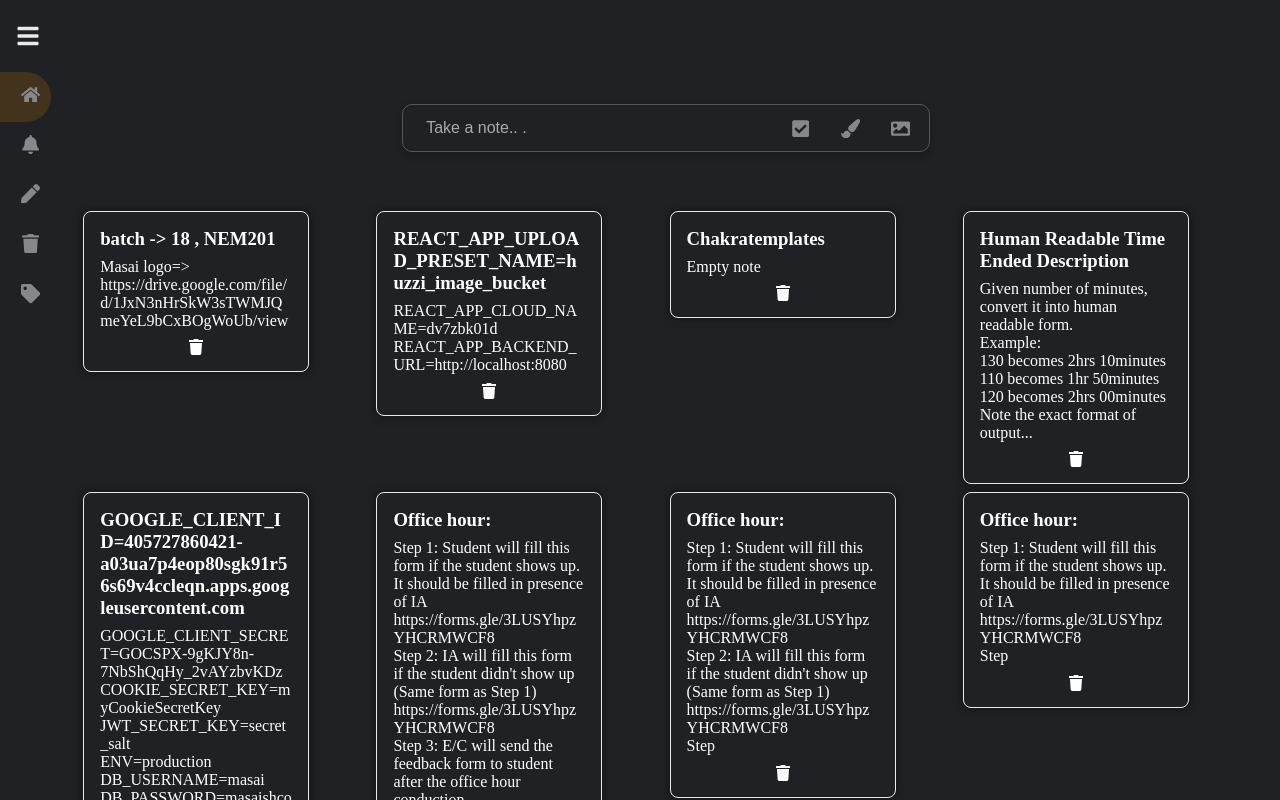
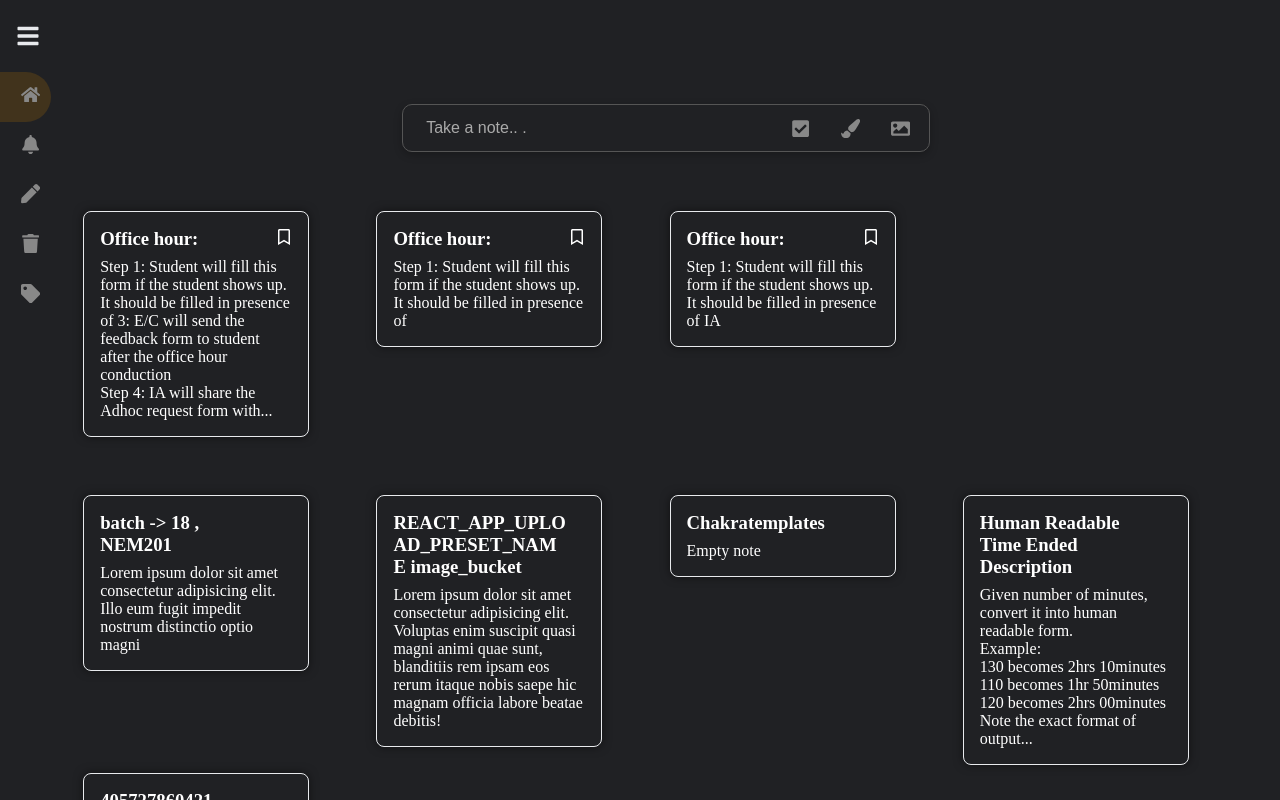
Before and after one commit to IntriguedSayan/Google-Keep-Clone, a React (Vite) app in the folder project/: page / in a window 1280 px wide. Shown: the top 800 px of the page. Built offline with nearby package versions, Linux system fonts and the light colour scheme.

Commit message:
feat:CSS fixes & Add pin functionality added

```diff
--- a/project/src/components/NoteContainer.tsx
+++ b/project/src/components/NoteContainer.tsx
@@ -9,50 +9,58 @@ export const notes = [
   {
     id: 1,
     title: "batch -> 18 , NEM201",
+    isPinned: false,
     content:
-      "Masai logo=>\nhttps://drive.google.com/file/d/1JxN3nHrSkW3sTWMJQmeYeL9bCxBOgWoUb/view",
+      "Lorem ipsum dolor sit amet consectetur adipisicing elit. Illo eum fugit impedit nostrum distinctio optio magni",
   },
   {
     id: 2,
-    title: "REACT_APP_UPLOAD_PRESET_NAME=huzzi_image_bucket",
+    title: "REACT_APP_UPLOAD_PRESET_NAME image_bucket",
+    isPinned: false,
     content:
-      "REACT_APP_CLOUD_NAME=dv7zbk01d\nREACT_APP_BACKEND_URL=http://localhost:8080",
+      'Lorem ipsum dolor sit amet consectetur adipisicing elit. Voluptas enim suscipit quasi magni animi quae sunt, blanditiis rem ipsam eos rerum itaque nobis saepe hic magnam officia labore beatae debitis!',
   },
   {
     id: 3,
     title: "Chakratemplates",
+    isPinned: false,
     content: "Empty note",
   },
   {
     id: 4,
     title: "Human Readable Time Ended Description",
+    isPinned: false,
     content:
       "Given number of minutes, convert it into human readable form.\nExample:\n130 becomes 2hrs 10minutes\n110 becomes 1hr 50minutes\n120 becomes 2hrs 00minutes\nNote the exact format of output...",
   },
   {
     id: 5,
     title:
-      "GOOGLE_CLIENT_ID=405727860421-a03ua7p4eop80sgk91r56s69v4ccleqn.apps.googleusercontent.com",
+      "405727860421-a03ua7p4eop80sgk91r56s69v4ccleqn.apps.googleusercontent.com",
+    isPinned: false,
     content:
-      "GOOGLE_CLIENT_SECRET=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\nCOOKIE_SECRET_KEY=myCookieSecretKey\nJWT_SECRET_KEY=secret_salt\nENV=production\nDB_USERNAME=masai\nDB_PASSWORD=masaishcool\nPORT=8080",
+      'Lorem ipsum nihil dolorem fugiat autem odit. Corporis molestiae quia voluptatum minus, et dolores qui labore cumque reprehenderit numquam!',
   },
   {
     id: 6,
     title: "Office hour:",
+    isPinned: true,
     content:
-      "Step 1: Student will fill this form if the student shows up. It should be filled in presence of IA\nhttps://forms.gle/3LUSYhpzYHCRMWCF8\nStep 2: IA will fill this form if the student didn't show up (Same form as Step 1)\nhttps://forms.gle/3LUSYhpzYHCRMWCF8\nStep 3: E/C will send the feedback form to student after the office hour conduction\nStep 4: IA will share the Adhoc request form with...",
+      "Step 1: Student will fill this form if the student shows up. It should be filled in presence of 3: E/C will send the feedback form to student after the office hour conduction\nStep 4: IA will share the Adhoc request form with...",
   },
   {
     id: 7,
     title: "Office hour:",
+    isPinned: true,
     content:
-      "Step 1: Student will fill this form if the student shows up. It should be filled in presence of IA\nhttps://forms.gle/3LUSYhpzYHCRMWCF8\nStep 2: IA will fill this form if the student didn't show up (Same form as Step 1)\nhttps://forms.gle/3LUSYhpzYHCRMWCF8\nStep ",
+      "Step 1: Student will fill this form if the student shows up. It should be filled in presence of",
   },
   {
     id: 8,
     title: "Office hour:",
+    isPinned: true,
     content:
-      "Step 1: Student will fill this form if the student shows up. It should be filled in presence of IA\nhttps://forms.gle/3LUSYhpzYHCRMWCF8\nStep ",
+      "Step 1: Student will fill this form if the student shows up. It should be filled in presence of IA",
   },
 ];
 
@@ -64,17 +72,39 @@ const NoteContainer: React.FC = () => {
     dispatch(getNotes());
   }, []);
 
+
   return (
+    <>
+      <div className="pinned">
+        {
+          notesFromRedux?.filter((note)=>(
+              note.isPinned === true
+          )).map((note)=>(
+              <SingleNote
+                key={note.id}
+                id={note.id}
+                title={note.title ? note.title : ""}
+                content={note.content}
+                isPinned={note.isPinned}
+              />
+          ))
+        }
+      </div>
+
       <div className="notes_container">
-      {notesFromRedux?.map((elem) => (
+        {notesFromRedux?.filter((note)=>(
+            note.isPinned === false
+        )).map((elem) => (
           <SingleNote
             key={elem.id}
             id={elem.id}
             title={elem.title ? elem.title : ""}
             content={elem.content}
+            isPinned={elem.isPinned}
           />
         ))}
       </div>
+    </>
   );
 };
 
--- a/project/src/components/NotesContainer.css
+++ b/project/src/components/NotesContainer.css
@@ -5,3 +5,11 @@
   gap:0.5rem;
   margin-top: 5%;
 }
+
+.pinned{
+  width: 100%;
+  display: grid;
+  grid-template-columns: repeat(4,1fr);
+  gap:0.5rem;
+  margin-top: 5%;
+}
--- a/project/src/components/SingleNote.css
+++ b/project/src/components/SingleNote.css
@@ -10,17 +10,28 @@
   overflow: hidden;
   word-wrap: break-word;
 }
-.bin-icon {
-  margin: auto;
+.title-container{
+  display: flex;
+  justify-content: space-between;
+  align-items: center;;
+}
+.single-note-icons{
+  display: flex;
+  justify-content: space-around;
+  align-items: center;
+  margin-top: 2%;
+}
+.bin-icon:hover {
+  cursor: pointer;
 }
 .bin-icon-container {
-  margin-top: 5%;
+  margin-top: 3%;
   display: flex;
-  align-content: flex-end;
 }
 
 .title-note {
   margin: 0;
+  width: 90%;
 }
 
 .single_note p {
--- a/project/src/components/SingleNote.tsx
+++ b/project/src/components/SingleNote.tsx
@@ -1,30 +1,74 @@
-import React from "react";
+import React, { useState } from "react";
 import "./SingleNote.css";
-import { FaTrash } from "react-icons/fa";
+import { FaRegBookmark, FaTrash } from "react-icons/fa";
 import { useDispatch } from "../redux/notes-reducer/hooks";
-import { deleteNote, getNotes } from "../redux/notes-reducer/action";
-
+import {
+  deleteNote,
+  getNotes,
+  togglePinItem,
+} from "../redux/notes-reducer/action";
 
 interface SingleNoteProps {
-  id: number|string;
+  id: number | string;
   title: string;
   content: string;
+  isPinned?: boolean;
 }
 
-const SingleNote: React.FC<SingleNoteProps> = ({ id, title, content }) => {
-
-  const dispatch = useDispatch()
+const SingleNote: React.FC<SingleNoteProps> = ({
+  id,
+  title,
+  content,
+  isPinned,
+}) => {
+  const [hoverState, setHoverState] = useState(false);
+  const dispatch = useDispatch();
   const handleDelete = () => {
     dispatch(deleteNote(id));
     dispatch(getNotes());
   };
+
+  const addNoteToPin = () => {
+    console.log(id);
+    dispatch(togglePinItem(id));
+    dispatch(getNotes());
+  };
+  const toggleHoverState = () => {
+    setHoverState(!hoverState);
+  };
+
   return (
-    <div className="single_note">
-      <h3 className="title-note">{title}</h3>
+    <div
+      className="single_note"
+      onMouseEnter={toggleHoverState}
+      onMouseLeave={toggleHoverState}
+    >
+      {isPinned ? (
+        <div className="title-container">
+          <h3 className="title-note">{title}</h3>
+          <div>
+            <FaRegBookmark className="bookmark" />
+          </div>
+        </div>
+      ) : (
+        <h3
+          className="title-note"
+          style={{ color: isPinned ? "red" : "white" }}
+        >
+          {title}
+        </h3>
+      )}
       <p>{content}</p>
-      <div className="bin-icon-container" onClick={handleDelete}>
-        <FaTrash className="bin-icon" />
-      </div>
+      {hoverState && (
+        <div className="single-note-icons">
+          <div className="bin-icon-container" onClick={handleDelete}>
+            <FaTrash className="bin-icon" />
+          </div>
+          <div className="bin-icon" onClick={addNoteToPin}>
+            📌
+          </div>
+        </div>
+      )}
     </div>
   );
 };
--- a/project/src/pages/Notes.tsx
+++ b/project/src/pages/Notes.tsx
@@ -14,7 +14,7 @@ const Notes: React.FC = () => {
 
   const toggle = () => {
     setClicked(!clicked);
-    const newInputState = {...inputState,id:notesFromRedux.length+1}
+    const newInputState = {...inputState,id:notesFromRedux.length+1,isPinned:false}
     dispatch(addNote(newInputState));
     dispatch(getNotes());
     setInputState({title:"",content:""});
--- a/project/src/redux/notes-reducer/action.ts
+++ b/project/src/redux/notes-reducer/action.ts
@@ -1,4 +1,4 @@
-import { ADD_NOTE, DELETE_NOTE, GET_NOTE } from "./action_type";
+import { ADD_NOTE, DELETE_NOTE, GET_NOTE, TOGGLE_PIN_NOTE } from "./action_type";
 import { NoteType } from "./reducer";
 
 
@@ -17,7 +17,13 @@ export interface DeleteNoteAction {
 
 }
 
-export type NoteActionTypes = AddNoteAction | GetNoteAction|DeleteNoteAction;
+export interface TogglePinNoteAction {
+    type: typeof TOGGLE_PIN_NOTE;
+    payload: number|string; // Item ID to toggle favorite status
+}
+
+
+export type NoteActionTypes = AddNoteAction | GetNoteAction|DeleteNoteAction|TogglePinNoteAction;
 
 
 export const addNote = (note:NoteType):AddNoteAction =>({
@@ -33,3 +39,8 @@ export const deleteNote = (id: number|string): DeleteNoteAction => ({
     type: DELETE_NOTE,
     payload: id
 });
+
+export const togglePinItem = (id: number|string): TogglePinNoteAction => ({
+    type: TOGGLE_PIN_NOTE,
+    payload: id
+});
--- a/project/src/redux/notes-reducer/action_type.ts
+++ b/project/src/redux/notes-reducer/action_type.ts
@@ -3,3 +3,4 @@ export const GET_NOTE = "GET_NOTE";
 export const DELETE_NOTE = 'DELETE_NOTE';
 export const LOADING = "LOADING";
 export const ERROR = "ERROR";
+export const TOGGLE_PIN_NOTE = 'TOGGLE_PIN_NOTE';
--- a/project/src/redux/notes-reducer/reducer.ts
+++ b/project/src/redux/notes-reducer/reducer.ts
@@ -2,12 +2,13 @@ import { notes } from "../../components/NoteContainer";
 // import { NoteActionType } from "./action_type";
 
 import { NoteActionTypes } from "./action";
-import { ADD_NOTE, DELETE_NOTE, GET_NOTE } from "./action_type";
+import { ADD_NOTE, DELETE_NOTE, GET_NOTE, TOGGLE_PIN_NOTE } from "./action_type";
 
 export interface NoteType{
     id: string | number;
     title?: string;
     content: string;
+    isPinned: boolean;
 }
 
 export interface NotesState{
@@ -48,6 +49,14 @@ export const notesReducer = (state:NotesState=initState, action:NoteActionTypes)
                 isError: false,
                 notes: state.notes.filter((note)=>note.id !== action.payload)
             }
+        case TOGGLE_PIN_NOTE:
+            return{
+                ...state,
+                isLoading: false,
+                isError: false,
+                notes: state.notes.map((note)=> note.id === action.payload ? {...note, isPinned: !note.isPinned} : note)
+
+            }
         default:
             return state;
     }
```
Lines whose indentation alone changed are shown as unchanged.
